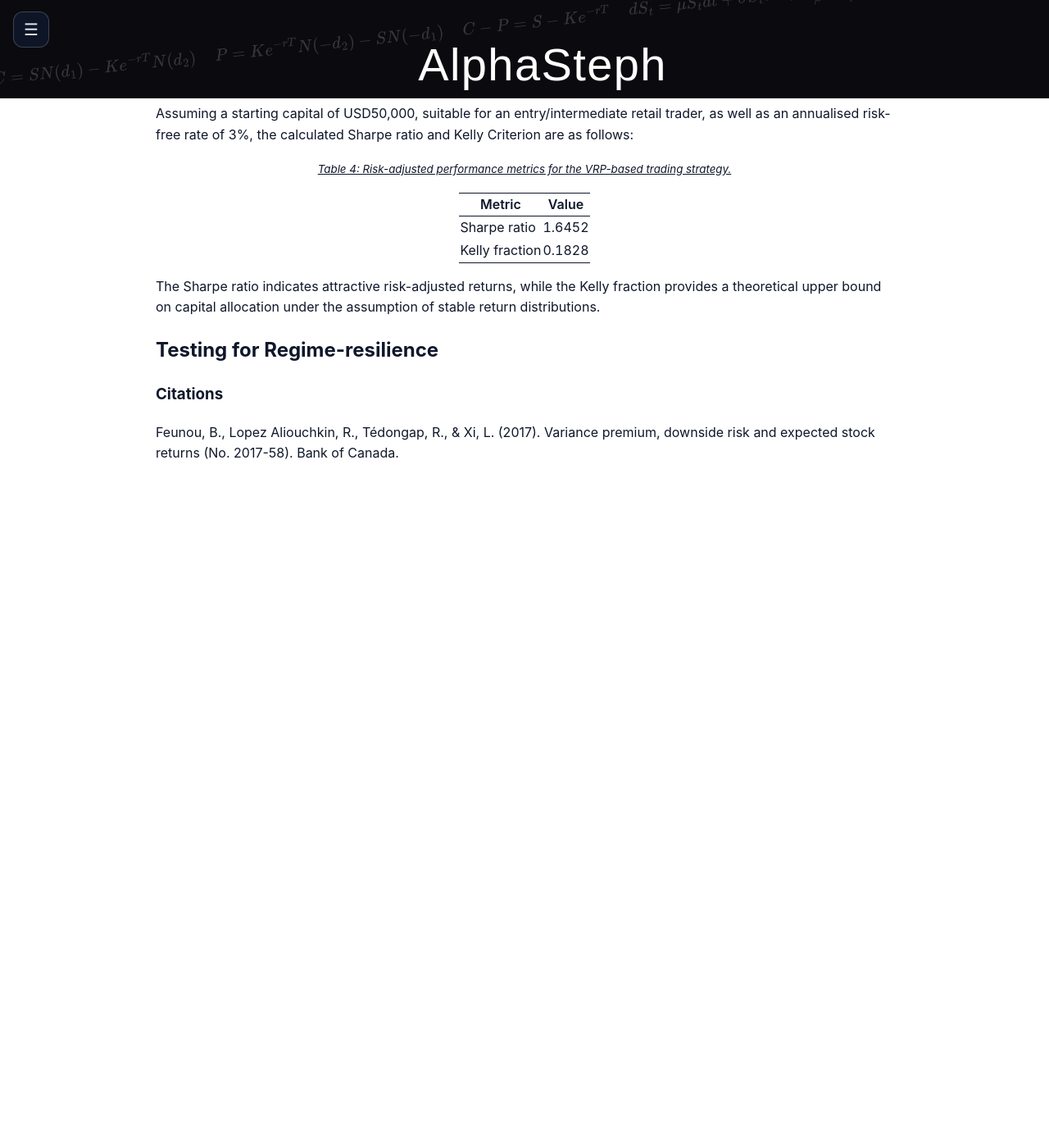
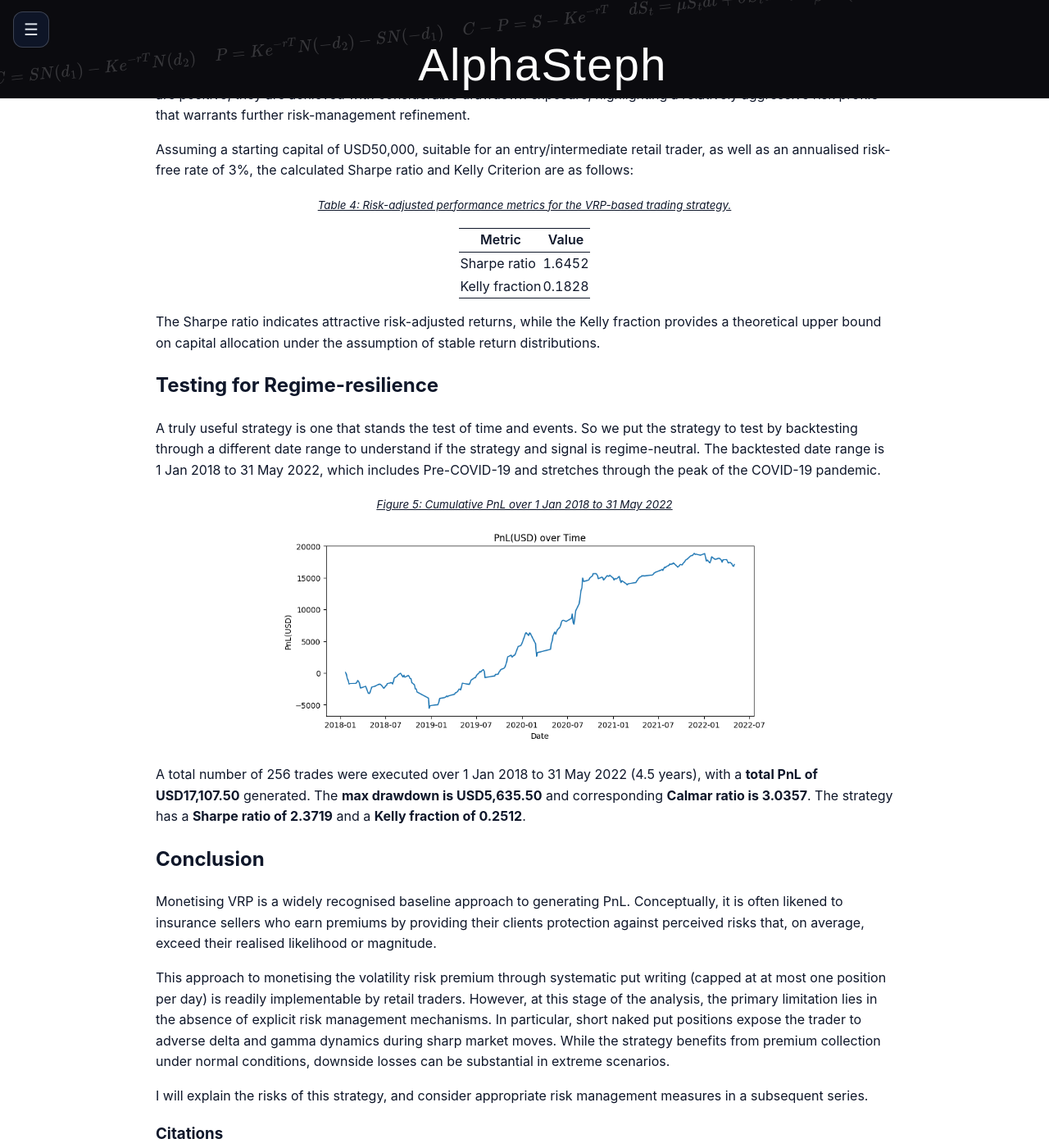
Before and after one commit to sljy1995/StephTheAlpha, a Jekyll site: the page built from _posts/2025-12-25-monetising-vrp-for-aapl.md, in a window 1280 px wide and 1400 px high, scrolled down 5296 px. Shown: the whole window at 82% size. Built offline with Jekyll 4.4.1, drawn with Linux system fonts in a browser that asks for light colours; some web fonts are replaced; before the commit the page ends 5926 px from its top, so only the background shows below that; some of the changed text lies outside the part shown.

Commit message:
Update 2025-12-25-monetising-vrp-for-aapl.md

```diff
--- a/_posts/2025-12-25-monetising-vrp-for-aapl.md
+++ b/_posts/2025-12-25-monetising-vrp-for-aapl.md
@@ -4,6 +4,8 @@ title: "Monetising Volatility Risk Premium for AAPL"
 date: 2025-12-25
 excerpt: "The persistence of AAPL’s volatility risk premium was studied and  converted into a systematic put-selling signal for retail traders. Over a period of 2.5 years, the strategy was able to generate a total of USD 13,745.50 with one contract traded per execution, with a max drawdown of USD 8071.50. Assuming a portfolio capital of USD50,000 for a beginner to intermediate retail trader, and a risk-free rate of 3%, the Sharpe ratio is 1.65. Of note, risk management measures have yet to been incorporated."
 ---
+__All content here is for research and educational purposes only, not financial advice.__
+
 # Monetising Volatility Risk Premium for AAPL
 
 Volatility Risk Premium (VRP) refers to the difference between the Implied Volatility (IV), that is forward-looking and derived from option prices, and the Realised Volatility (RV) that is the actual variance that is realised over time (Feunou, 2017). A common observation is that IV is usually larger than RV, which indicates opportunity to capitalise on the premium from the difference between IV and RV, which is the VRP.
@@ -210,7 +212,7 @@ We start with a simple rule where a trade (put option sold) is executed on t+1 w
     </u></em></small>
   </p>
   <p align="center">
-    <img src="/assets/img/pnl.png" alt="Modelled VRP" width="600">
+    <img src="/assets/img/pnl.png" alt="Simulated PnL" width="600">
   </p>
 </figure>
 
@@ -285,7 +287,28 @@ The Sharpe ratio indicates attractive risk-adjusted returns, while the Kelly fra
 
 ## Testing for Regime-resilience
 
+A truly useful strategy is one that stands the test of time and events. So we put the strategy to test by backtesting through a different date range to understand if the strategy and signal is regime-neutral. The backtested date range is 1 Jan 2018 to 31 May 2022, which includes Pre-COVID-19 and stretches through the peak of the COVID-19 pandemic.
 
+<figure>
+    <p align="center">
+    <small><em><u>
+      <u>Figure 5: Cumulative PnL over 1 Jan 2018 to 31 May 2022</u>
+    </u></em></small>
+  </p>
+  <p align="center">
+    <img src="/assets/img/bt_pnl.png" alt="Backtested PnL" width="600">
+  </p>
+</figure>
+
+A total number of 256 trades were executed over 1 Jan 2018 to 31 May 2022 (4.5 years), with a **total PnL of USD17,107.50** generated. The **max drawdown is USD5,635.50** and corresponding **Calmar ratio is 3.0357**. The strategy has a **Sharpe ratio of 2.3719** and a **Kelly fraction of 0.2512**.
+
+## Conclusion
+
+Monetising VRP is a widely recognised baseline approach to generating PnL. Conceptually, it is often likened to insurance sellers who earn premiums by providing their clients protection against perceived risks that, on average, exceed their realised likelihood or magnitude.
+
+This approach to monetising the volatility risk premium through systematic put writing (capped at at most one position per day) is readily implementable by retail traders. However, at this stage of the analysis, the primary limitation lies in the absence of explicit risk management mechanisms. In particular, short naked put positions expose the trader to adverse delta and gamma dynamics during sharp market moves. While the strategy benefits from premium collection under normal conditions, downside losses can be substantial in extreme scenarios.
+
+I will explain the risks of this strategy, and consider appropriate risk management measures in a subsequent series.
 
 ### Citations
 Feunou, B., Lopez Aliouchkin, R., Tédongap, R., & Xi, L. (2017). Variance premium, downside risk and expected stock returns (No. 2017-58). Bank of Canada.
```
